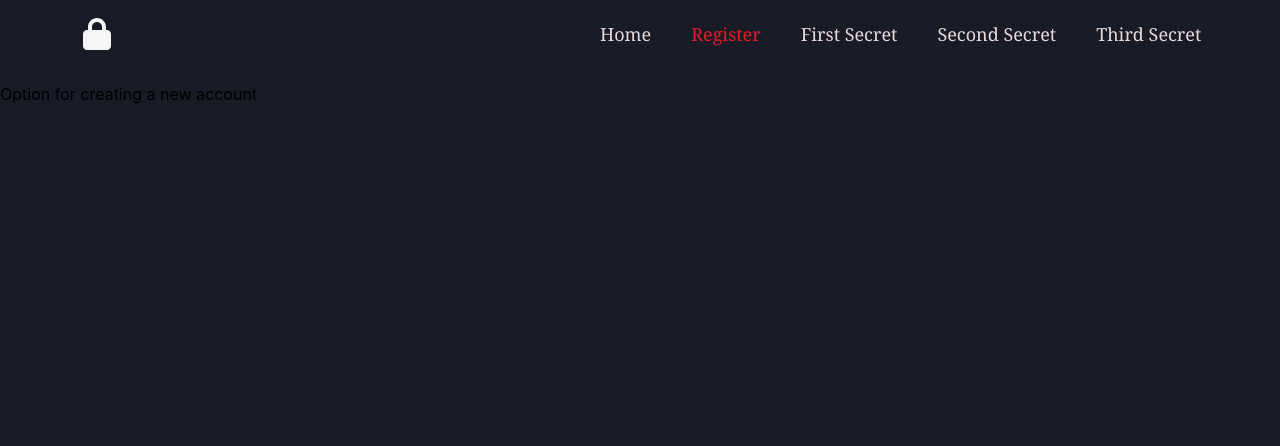
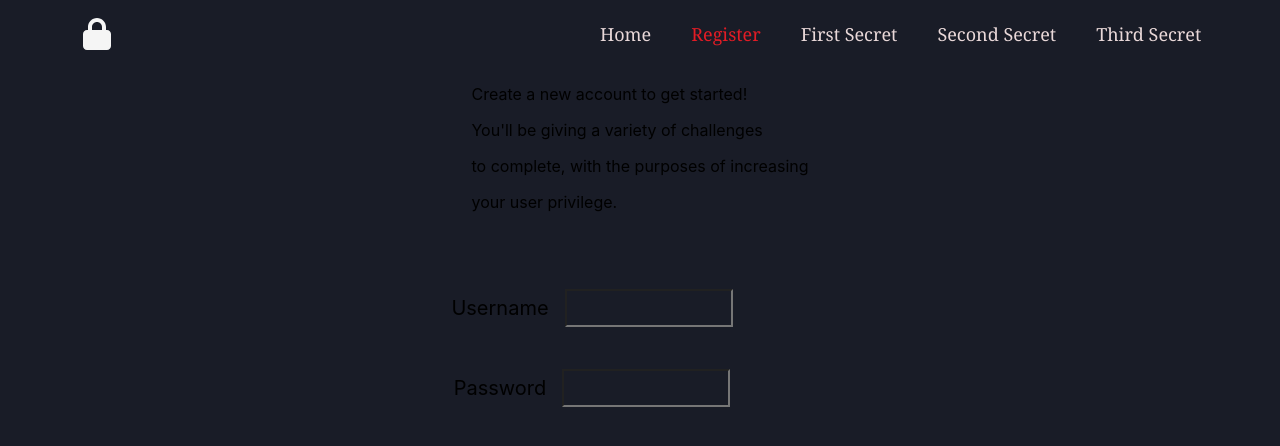
Before and after one commit to Malekkos/Lock-and-Key, a React (Create React App) app in the folder client/: page /register in a window 1280 px wide. Shown: the top 446 px of the page. Built offline with nearby package versions, Linux system fonts and the light colour scheme.

Commit message:
Added the format for the register page as well as some styling

```diff
--- a/client/src/App.css
+++ b/client/src/App.css
@@ -269,7 +269,45 @@
   border-color: black;
 }
 
+.regMain {
+  width: 100%;
+  display: flex;
+  justify-content: center;
+}
 
+.regContainer {
+  display: flex;
+  flex-flow: column nowrap;
+  align-items: center;
+  width: 30rem;
+}
+
+.regUsername, .regPassword {
+  display: flex;
+  flex-flow: row nowrap;
+  justify-content: center;
+  width: 80%;
+  margin-top: 1rem;
+  align-items: center;
+}
+
+.regCredsContainer {
+  display: flex;
+  flex-flow: column nowrap;
+  justify-content: space-between;
+  width: 100%;
+  margin-top: 2rem;
+}
+
+.regPasswordText, .regUsernameText {
+  padding-right: 1rem;
+  font-size: 20px;
+}
+
+.regInput {
+  width: 10rem;
+  height: 2rem;
+}
 
 /* 850px, Home page: need to change instruction part */
 /* 800px, Home page: need to edit the locks and verifies, they are going off screen */
--- a/client/src/Components/register/register.js
+++ b/client/src/Components/register/register.js
@@ -1,13 +1,38 @@
 
-
-
+import React, { useState } from "react"
+import axios from "axios"
 
 function Register () {
 
+  const initialCreds = {username: "", password: ""}
+  const [creds, setCreds] = useState(initialCreds)
+
+  // const onChange = event => {
+//
+  // }
   return (
-    <div>
-      <p>Option for creating a new account</p>
+    <>
+    <div className="regMain">
+      <div className="regContainer">
+       <div>
+          <p>Create a new account to get started!</p>
+          <p>You'll be giving a variety of challenges</p>
+          <p>to complete, with the purposes of increasing</p>
+          <p>your user privilege.</p>
+        </div>
+        <div className="regCredsContainer">
+          <div className="regUsername">
+            <p className="regUsernameText">Username</p>
+            <input className="regInput" type="text" />
+          </div>
+          <div className="regPassword">
+            <p className="regPasswordText">Password</p>
+            <input className="regInput" type="password" />
+          </div>
+        </div>
+      </div>
     </div>
+    </>
   )
 }
 
```
